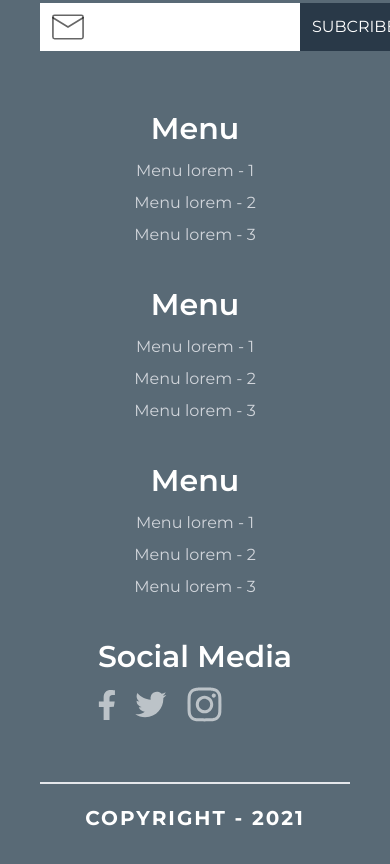
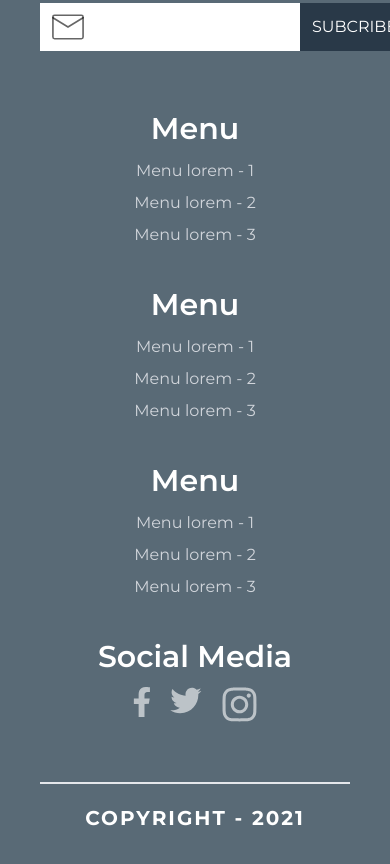
Before and after one commit to hudadamar21/landing-page-apartment, a website: page index.html in a window 390 px wide. Shown: the part 4645-5509 px from the top of the page. Drawn offline with nearby package versions, Linux system fonts and the light colour scheme; a web font is replaced by a local one.

Commit message:
centering social media list

```diff
--- a/index.html
+++ b/index.html
@@ -343,7 +343,7 @@
       </div>
       <div class="m-5 text-center md:text-left">
         <h2 class="text-3xl font-semibold mb-3">Social Media</h2>
-        <ul class="flex flex gap-5 items-center text-gray-300">
+        <ul class="flex flex justify-center md:justify-start gap-5 text-gray-300">
           <li><img src="./images/facebook.svg" alt=""></li>
           <li><img src="./images/twiter.svg" alt=""></li>
           <li><img src="./images/instagram.svg" alt=""></li>
```
Also changed, not shown: css/tailwind.css.
